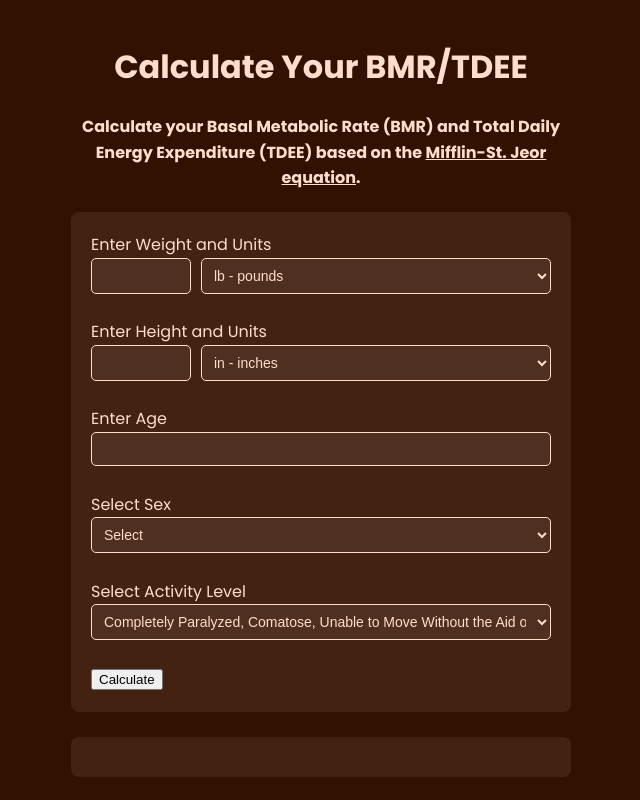
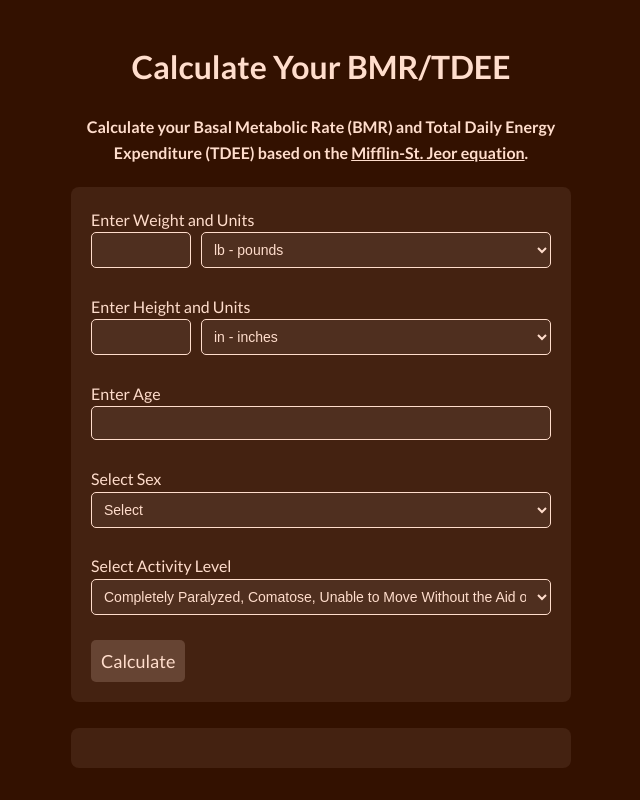
Before and after one commit to dcadata/tdee-calc-app, a Flask app: page / in a window 1280 px wide. Shown: the whole page, without its empty margins (319-959 px from the left). Run offline with Flask 3, Linux system fonts and the light colour scheme.

Commit message:
Change font

```diff
--- a/static/style.css
+++ b/static/style.css
@@ -1,5 +1,5 @@
 body {
-    font-family: Poppins;
+    font-family: Lato;
     font-size: 16px;
     line-height: 1.6;
     margin: 0 auto;
@@ -56,8 +56,8 @@ form div.side-by-side-num-inputs input {
     padding: 5px;
 }
 
-    font-family: Poppins;
 form button {
+    font-family: Lato;
     background-color: #643;
     color: #fdc;
     padding: 10px;
--- a/templates/index.html
+++ b/templates/index.html
@@ -5,7 +5,7 @@
     <meta name="viewport" content="width=device-width, initial-scale=1.0">
     <title>Calculate Your BMR/TDEE</title>
     <link rel="stylesheet" href="{{ url_for('static', filename='style.css') }}">
-    <link href="https://fonts.googleapis.com/css2?family=Poppins:wght@400;700&display=swap" rel="stylesheet">
+    <link href="https://fonts.googleapis.com/css2?family=Lato:wght@400;700&display=swap" rel="stylesheet">
 </head>
 <body>
     <h1>Calculate Your BMR/TDEE</h1>
```
